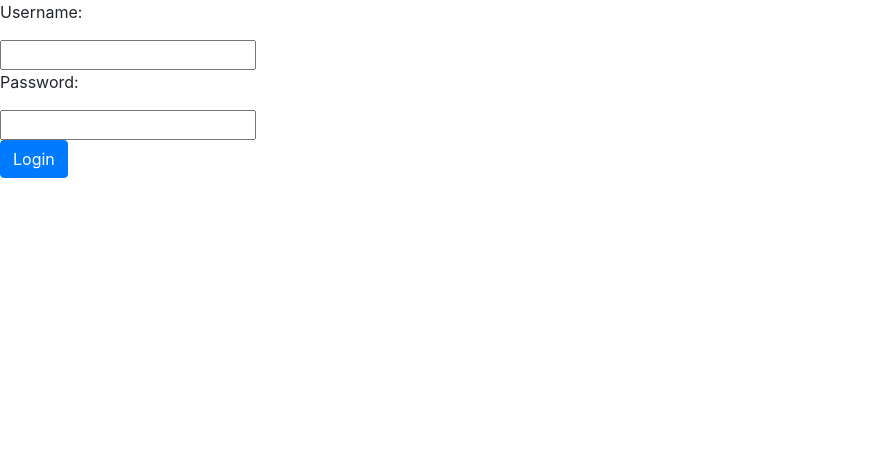
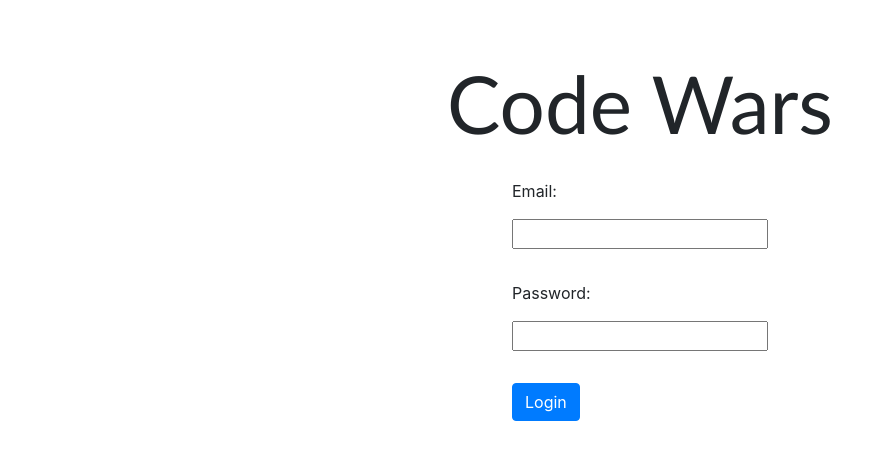
Before and after one commit to Ticketedmoon/party-up, a React app in the folder application/src/main/webapp/react/: page / in a window 1280 px wide. Shown: the top 460 px of the page, without its empty margins (0-893 px from the left). Built offline with nearby package versions, Linux system fonts and the light colour scheme; the HTML template or start-up script is replaced by a standard one.

Commit message:
- Add title - Add type to login input field component for email/password discretion.
Signed-off-by: ShaneCreedon <shane.creedon3@mail.dcu.ie>

```diff
--- a/application/src/main/webapp/react/src/App.tsx
+++ b/application/src/main/webapp/react/src/App.tsx
@@ -3,14 +3,14 @@ import {BrowserRouter as Router, Switch} from "react-router-dom";
 import * as React from "react";
 import store from "./store";
 import 'bootstrap/dist/css/bootstrap.min.css';
-import LoginForm from "./components/molecules/form/LoginForm";
+import LoginTemplate from "./components/templates/login";
 
 const App = () => {
     return (
         <Provider store={store}>
             <Router>
                 <Switch>
-                    <LoginForm/>
+                    <LoginTemplate/>
                 </Switch>
             </Router>
         </Provider>
--- a/application/src/main/webapp/react/src/components/atoms/input/TextInputField/index.tsx
+++ b/application/src/main/webapp/react/src/components/atoms/input/TextInputField/index.tsx
@@ -4,7 +4,7 @@ const TextInputField = (props: any) => {
     return (
         <div>
             <p> {props.title} </p>
-            <input type="text" onChange={(event) => {
+            <input type={props.type} onChange={(event) => {
                 props.update(event.currentTarget.value);
             }}/>
         </div>
--- a/application/src/main/webapp/react/src/components/molecules/form/LoginForm/index.tsx
+++ b/application/src/main/webapp/react/src/components/molecules/form/LoginForm/index.tsx
@@ -2,7 +2,7 @@ import * as React from "react";
 import TextInputField from "../../../atoms/input/TextInputField";
 import {useState} from "react";
 import PrimaryButton from "../../../atoms/button/primary";
-import "./style/style"
+import "./style/style.css"
 
 const LoginForm = (props: any) => {
 
@@ -11,11 +11,9 @@ const LoginForm = (props: any) => {
 
     return (
         <div className={"login-form"}>
-            <TextInputField title={"Username: "} update={(value: string) => setUsername(value)}/>
-            <TextInputField title={"Password: "} update={(value: string) => setPassword(value)}/>
-            <PrimaryButton text={"Login"} click={() => {
-                console.log(username + " has successfully logged in.");
-            }}/>
+            <TextInputField title={"Email: "} type={"email"} update={(value: string) => setUsername(value)}/>
+            <TextInputField title={"Password: "} type={"password"} update={(value: string) => setPassword(value)}/>
+            <PrimaryButton text={"Login"} click={() => props.tryLogin(username, password)}/>
         </div>
     );
 };
--- a/application/src/main/webapp/react/src/components/molecules/form/LoginForm/style/style.css
+++ b/application/src/main/webapp/react/src/components/molecules/form/LoginForm/style/style.css
@@ -1,13 +1,3 @@
-.login-form {
-    height: 100vh;
-    display: flex;
-    align-items: center;
-    justify-content: center;
-    flex-direction: column;
-    background-color: gainsboro;
-    padding-bottom: 20vh;
-}
-
 .login-form > * {
     padding: 1em;
     font-family: -apple-system, BlinkMacSystemFont, "Segoe UI", Roboto, "Helvetica Neue", Arial, "Noto Sans", sans-serif,
--- /dev/null
+++ b/application/src/main/webapp/react/src/components/templates/login/index.tsx
@@ -0,0 +1,21 @@
+import * as React from "react";
+import LoginForm from "../../molecules/form/LoginForm";
+import "./style/style.css";
+
+const LoginTemplate = (props: any) => {
+
+    const tryLogin = (username: string, password: string) => {
+        // TODO: - Send to controller and verify with DB user exists
+        // TODO: - Look into spring security?
+        console.log("User with name: " + username + " attempted login");
+    };
+
+    return (
+        <div className={"login-template"}>
+            <span className={"login-template-title"}> Code Wars </span>
+            <LoginForm tryLogin={(username: string, password: string) => tryLogin(username, password)}/>
+        </div>
+    );
+};
+
+export default LoginTemplate;
--- /dev/null
+++ b/application/src/main/webapp/react/src/components/templates/login/style/style.css
@@ -0,0 +1,15 @@
+.login-template {
+    height: 100vh;
+    display: flex;
+    align-items: center;
+    justify-content: center;
+    flex-direction: column;
+    padding-bottom: 40vh;
+}
+
+.login-template-title {
+    font-size: 5em;
+    font-family: Calibri, -apple-system, BlinkMacSystemFont, 'Segoe UI', 'Roboto', 'Oxygen', 'Ubuntu', 'Cantarell',
+    'Fira Sans', 'Droid Sans', 'Helvetica Neue', sans-serif;
+    background: -moz-linear-gradient(left,  #fff,  #000);
+}
```
Also changed, not shown: 1 other file (tests, documents, lock files or other folders).
